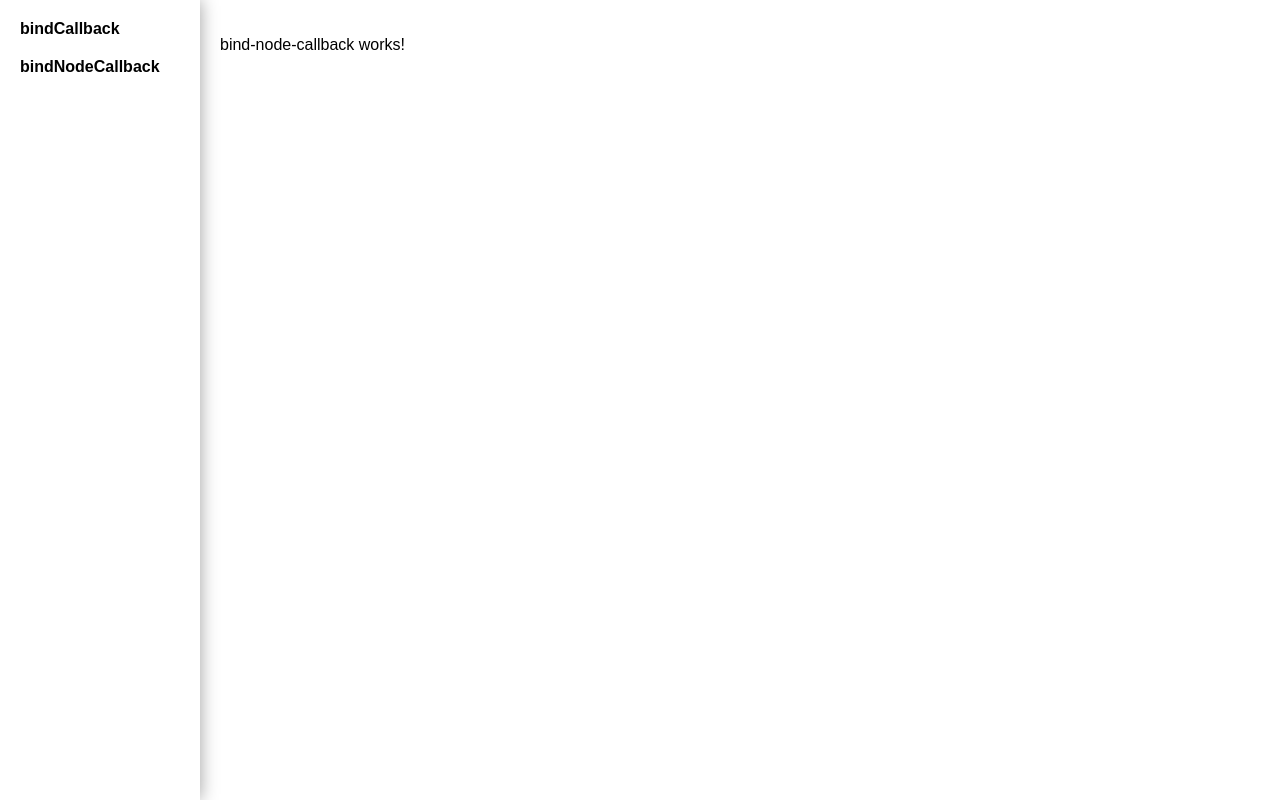
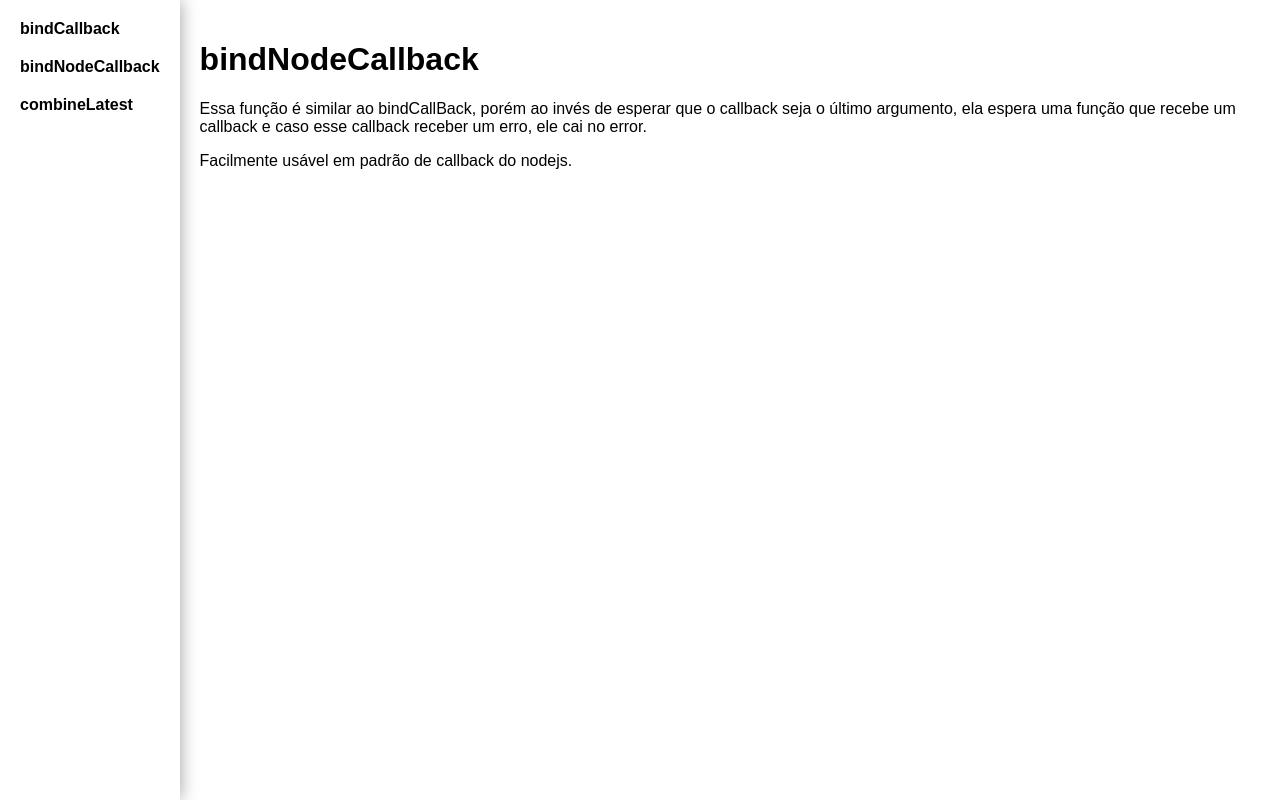
Before and after one commit to JoseRubensVeiga/RxJsOperators, an Angular app: page /bind-node-callback in a window 1280 px wide. Built offline with nearby package versions, Linux system fonts and the light colour scheme.

Commit message:
combineLatest

```diff
--- a/src/app/app-routing.module.ts
+++ b/src/app/app-routing.module.ts
@@ -2,10 +2,12 @@ import { NgModule } from '@angular/core';
 import { Routes, RouterModule } from '@angular/router';
 import { BindCallbackComponent } from './pages/bind-callback';
 import { BindNodeCallbackComponent } from './pages/bind-node-callback';
+import { CombineLatestComponent } from './pages/combine-latest';
 
 const routes: Routes = [
   { path: 'bind-callback', component: BindCallbackComponent },
   { path: 'bind-node-callback', component: BindNodeCallbackComponent },
+  { path: 'combine-latest', component: CombineLatestComponent },
 ];
 
 @NgModule({
--- a/src/app/app.component.html
+++ b/src/app/app.component.html
@@ -2,6 +2,7 @@
   <div class="menu">
     <a routerLink="/bind-callback">bindCallback</a>
     <a routerLink="/bind-node-callback">bindNodeCallback</a>
+    <a routerLink="/combine-latest">combineLatest</a>
   </div>
 
   <main>
--- a/src/app/pages/bind-node-callback/bind-node-callback.component.html
+++ b/src/app/pages/bind-node-callback/bind-node-callback.component.html
@@ -1 +1,7 @@
-<p>bind-node-callback works!</p>
+<h1>bindNodeCallback</h1>
+<p>
+  Essa função é similar ao bindCallBack, porém ao invés de esperar que o
+  callback seja o último argumento, ela espera uma função que recebe um callback
+  e caso esse callback receber um erro, ele cai no error.
+</p>
+<p>Facilmente usável em padrão de callback do nodejs.</p>
--- /dev/null
+++ b/src/app/pages/combine-latest/combine-latest.component.html
@@ -0,0 +1,13 @@
+<h1>combineLatest</h1>
+<p>
+  Essa função criadora recebe um array de observáveis e combina sempre os
+  últimos emitidos de acordo com o array passado.
+</p>
+<p>
+  Ela também emite um array sempre com os últimos emitidos e emite a cada evento
+  emitido dos seus argumentos.
+</p>
+<p>
+  Ela sempre espera que todos os observáveis dos argumentos emitam para que
+  possa emitir a primeira vez.
+</p>
--- /dev/null
+++ b/src/app/pages/combine-latest/combine-latest.component.ts
@@ -0,0 +1,25 @@
+import { Component, OnDestroy, OnInit } from '@angular/core';
+import { combineLatest, Subscription, timer } from 'rxjs';
+
+@Component({
+  selector: 'app-combine-latest',
+  templateUrl: './combine-latest.component.html',
+  styleUrls: ['./combine-latest.component.scss'],
+})
+export class CombineLatestComponent implements OnInit, OnDestroy {
+  subscription?: Subscription;
+
+  constructor() {}
+
+  ngOnInit(): void {
+    const firstTimer = timer(0, 1000);
+    const secondTimer = timer(500, 1000);
+    const combinedTimers = combineLatest([firstTimer, secondTimer]);
+
+    this.subscription = combinedTimers.subscribe((value) => console.log(value));
+  }
+
+  ngOnDestroy(): void {
+    this.subscription?.unsubscribe();
+  }
+}
--- /dev/null
+++ b/src/app/pages/combine-latest/index.ts
@@ -0,0 +1 @@
+export * from './combine-latest.component';
```
Also changed, not shown: src/app/pages/pages.module.ts (+6 -1 lines), src/app/pages/combine-latest/combine-latest.component.scss (added), 1 other file (tests, documents, lock files or other folders).
